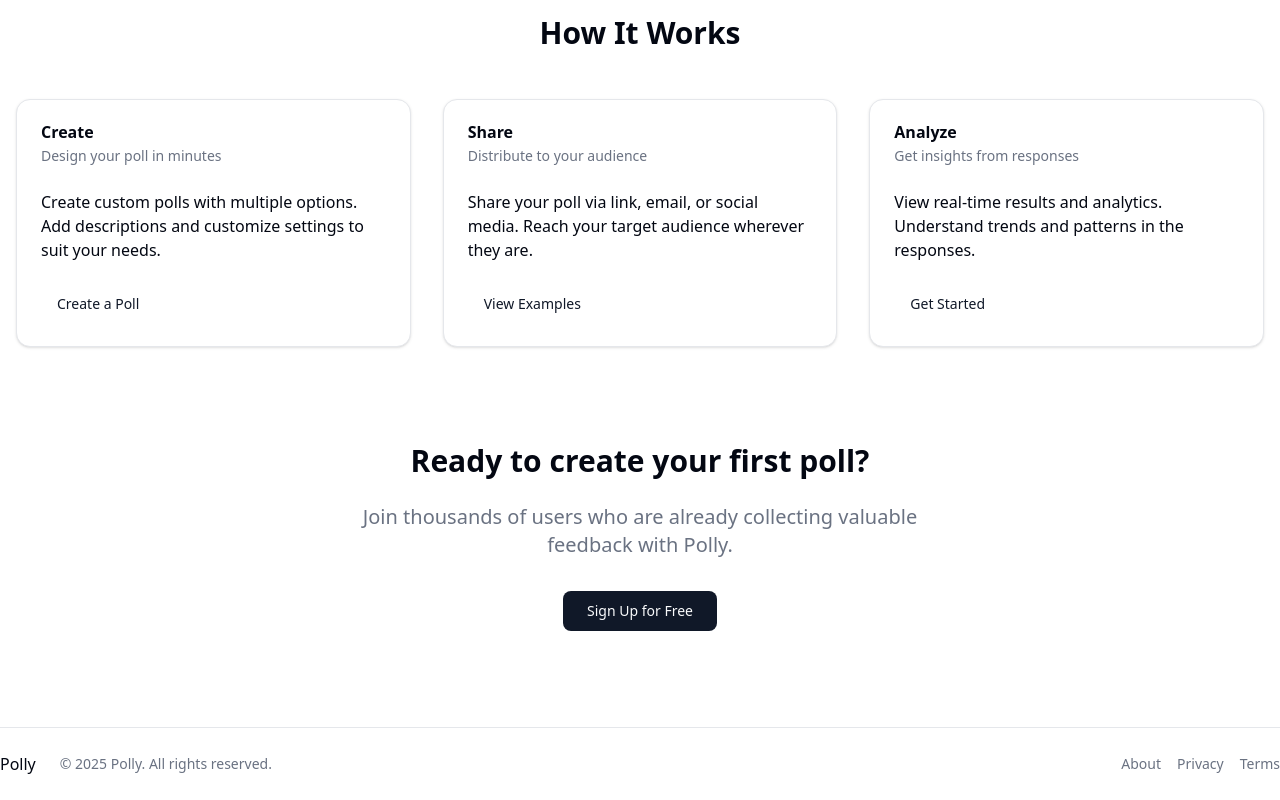
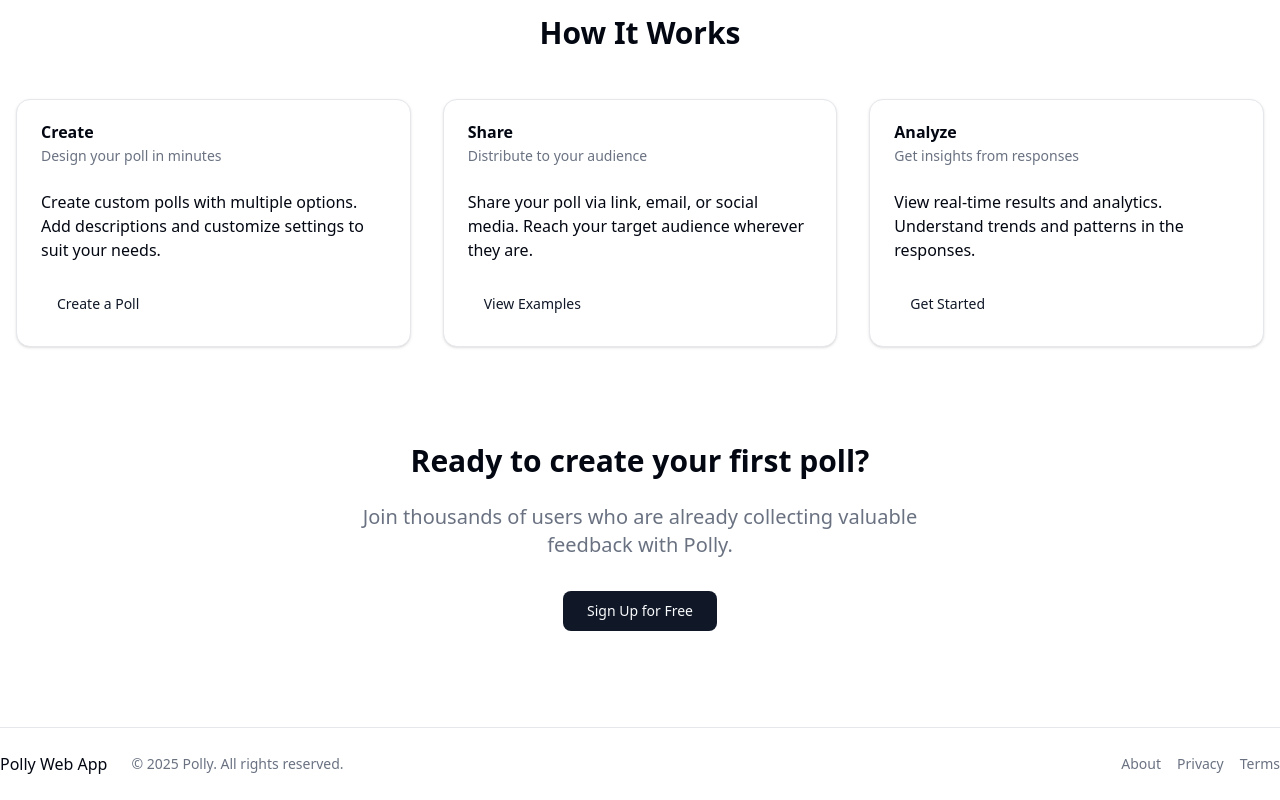
Before and after one commit to Awalu-Levison/polly_app, a Next.js app: page / in a window 1280 px wide. Shown: the part 530-1330 px from the top of the page. Built offline with nearby package versions, Linux system fonts and the light colour scheme.

Commit message:
Updated the footer component

```diff
--- a/components/layout/footer.tsx
+++ b/components/layout/footer.tsx
@@ -6,7 +6,7 @@ export function Footer() {
       <div className="container flex flex-col md:flex-row items-center justify-between py-6 gap-4">
         <div className="flex flex-col md:flex-row gap-4 md:gap-6 items-center">
           <Link href="/" className="font-medium">
-            Polly
+            Polly Web App
           </Link>
           <p className="text-sm text-muted-foreground">
             © {new Date().getFullYear()} Polly. All rights reserved.
```
